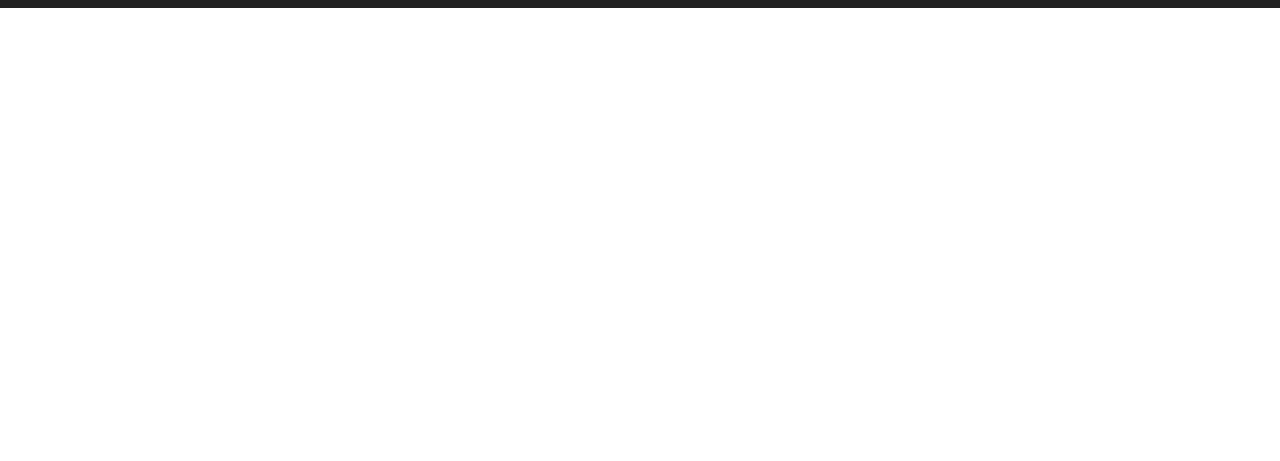
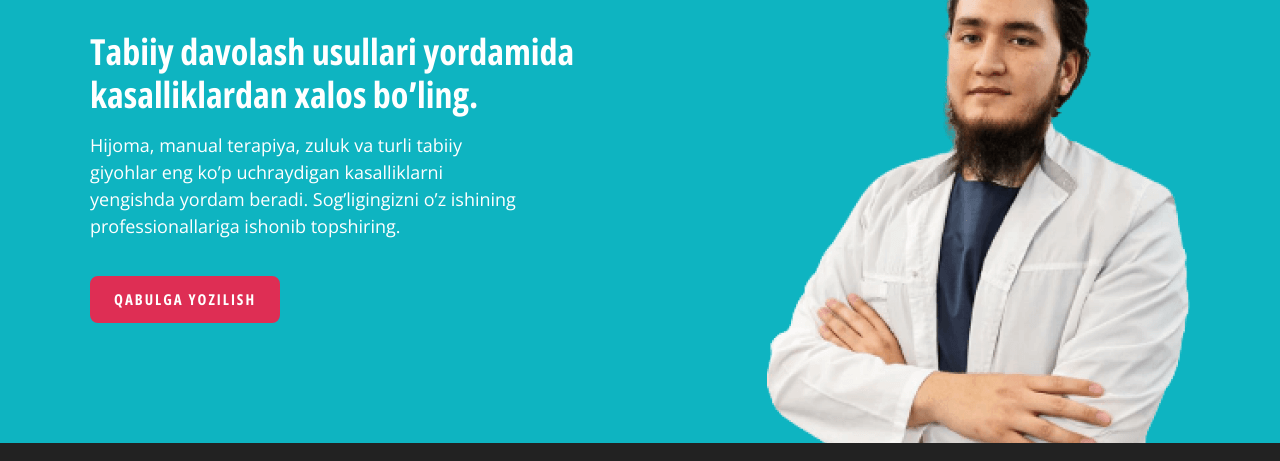
Before and after one commit to dhpcode/ansormed-yana-qaytadan, a plain HTML site: page index.html in a window 1280 px wide. Shown: the part 188-649 px from the top of the page. Drawn offline with Linux system fonts and the light colour scheme.

Commit message:
Add hero and main-link-solid styles, and update main-link ttu property

```diff
--- a/css/styles.css
+++ b/css/styles.css
@@ -136,9 +136,11 @@ body {
 .sitenav-site-footer .sitenav-link {
     color: #fff;
 }
+
 .sitenav-site-footer .sitenav-link:hover {
     color: #de2e54;
 }
+
 .sitenav-site-footer .sitenav-link:active {
     color: #fff;
     opacity: 0.6;
@@ -174,6 +176,7 @@ body {
 
 .main-link {
     display: inline-block;
+    text-transform: uppercase;
     font-family: 'Open Sans Condensed', 'Arial', sans-serif;
     letter-spacing: 2px;
     font-size: 15px;
@@ -191,12 +194,60 @@ body {
     background-color: transparent;
     color: #de2e54;
 }
+
 .main-link:active {
     background-color: #de2e54;
     color: #fff;
     opacity: 0.6;
 }
 
+.main-link-solid:hover {
+    background-color: rgba(222, 46, 84, 80%);
+    color: #fff;
+    border-color: transparent;
+}
+.main-link-solid:active {
+    background-color: rgba(222, 46, 84, 60%);
+    opacity: 1;
+}
+
+/* HERO */
+
+.hero {
+    background-color: #0eb4c1;
+    color: #fff;
+}
+
+.hero-container {
+    display: flex;
+    justify-content: space-between;
+}
+
+.hero-content {
+    padding: 120px 0;
+    width: 500px;
+}
+
+.hero-heading {
+    margin-top: 0;
+    font-family: 'Open Sans Condensed', Arial, sans-serif;
+    font-size: 36px;
+    line-height: 1.2;
+    margin-bottom: 16px;
+}
+
+.hero-text {
+    width: 440px;
+    margin-top: 0;
+    margin-bottom: 36px;
+    font-size: 18px;
+    line-height: 1.5;
+}
+
+
+.hero-img {
+    align-self: flex-end;
+}
 
 /* SITE FOOTER */
 
@@ -205,6 +256,7 @@ body {
     background-color: #222;
     color: #fff;
 }
+
 .site-footer-container {
     display: flex;
     align-items: center;
--- a/index.html
+++ b/index.html
@@ -17,8 +17,8 @@
         <div class="container site-header-container">
             <!-- Logo -->
             <a href="index.html" class="site-logo">
-                <img class="site-logo-img" src="img/logo-icon.jpg" srcset="img/logo-icon.jpg 1x, img/logo-icon@2x.jpg 2x"
-                    alt="Ansormed log icon">
+                <img class="site-logo-img" src="img/logo-icon.jpg"
+                    srcset="img/logo-icon.jpg 1x, img/logo-icon@2x.jpg 2x" alt="Ansormed log icon">
                 <span class="site-logo-text">Ansormed</span>
             </a>
 
@@ -37,13 +37,32 @@
 
         </div>
     </header>
+
+    <!-- MAIN CONTENT -->
+    <main class="main">
+        <section class="hero">
+            <div class="container hero-container">
+                <div class="hero-content">
+                    <h2 class="hero-heading">Tabiiy davolash usullari yordamida kasalliklardan xalos bo’ling.</h2>
+                    <p class="hero-text">Hijoma, manual terapiya, zuluk va turli tabiiy giyohlar eng ko’p uchraydigan
+                        kasalliklarni yengishda yordam beradi. Sog’ligingizni o’z ishining professionallariga ishonib
+                        topshiring.</p>
+                    <a href="#" class="main-link main-link-solid">Qabulga yozilish</a>
+                </div>
+                <img class="hero-img" src="img/hero-img.png" width="423" height="504" srcset="img/hero-img.png 1x, img/hero-img@2x.png 2x"
+                    alt="Ansormed doctor">
+
+            </div>
+        </section>
+    </main>
+
     <!-- SITE FOOTER -->
     <header class="site-footer">
         <div class="container site-footer-container">
             <!-- Logo -->
             <a href="index.html" class="site-logo site-logo-site-footer">
-            <img class="site-logo-img" src="img/logo-icon.jpg" srcset="img/logo-icon.jpg 1x, img/logo-icon@2x.jpg 2x"
-                alt="Ansormed log icon">
+                <img class="site-logo-img" src="img/logo-icon.jpg"
+                    srcset="img/logo-icon.jpg 1x, img/logo-icon@2x.jpg 2x" alt="Ansormed log icon">
                 <span class="site-logo-text">Ansormed</span>
             </a>
 
```
Also changed, not shown: img/hero-img.png (added), img/hero-img@2x.png (added). Lines whose indentation alone changed are shown as unchanged.
